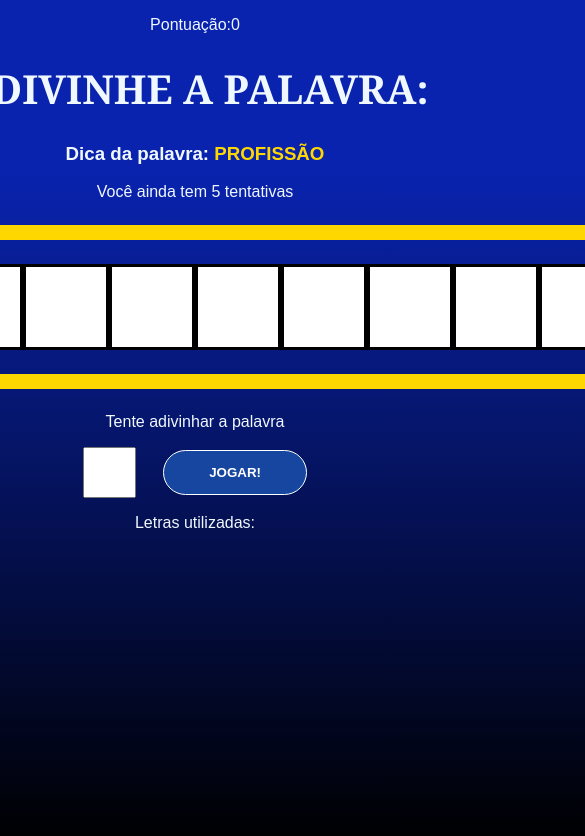
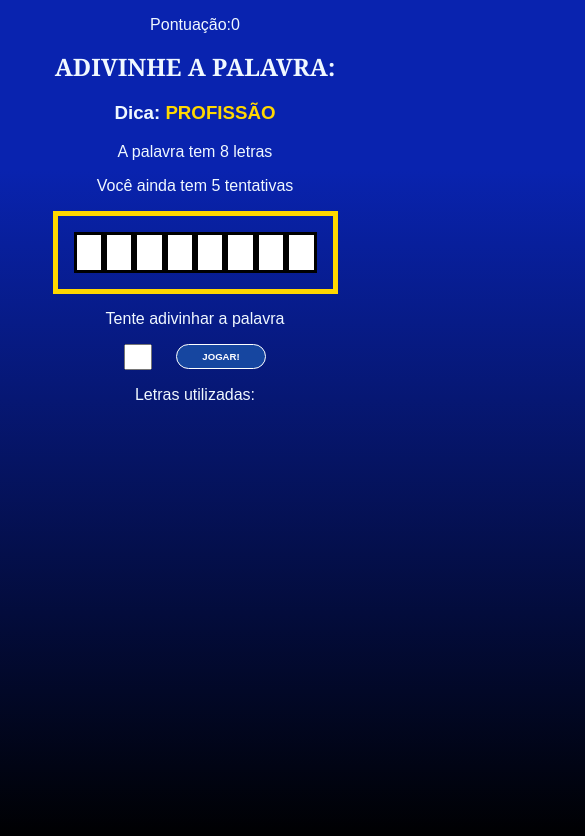
Before and after one commit to danielsouzadsm/secretword, a React (Vite) app: page / in a window 390 px wide. Both pictures are taken after a click on the button "COMEÇAR O JOGO!". Shown: the top 836 px of the page, 585 px wide, since content can reach past the window. Built offline with nearby package versions, Linux system fonts and the light colour scheme.

Commit message:
adição em mais palavras no wordlist

```diff
--- a/src/App.css
+++ b/src/App.css
@@ -1,7 +1,7 @@
-.app{
+.app {
   color: aliceblue;
   display: flex;
-  justify-content:center ;
+  justify-content: center;
   align-items: center;
   text-align: center;
 }
--- a/src/components/GameStart.css
+++ b/src/components/GameStart.css
@@ -1,22 +1,27 @@
-.game h1{
+.game h1 {
     font-size: 2.5em;
     text-transform: uppercase;
-    font-family:Cambria, Cochin, Georgia, Times, 'Times New Roman', serif ;
+    font-family: Cambria, Cochin, Georgia, Times, 'Times New Roman', serif;
 }
-.points span{
+
+.points span {
     font-weight: bold;
 }
-.tip span{
+
+.tip span {
     color: gold;
     text-transform: uppercase;
 }
+
 .wordContainer {
-    margin: 1.5em;
+    margin: 1.2em;
     padding: 1.5em;
     border: 15px solid gold;
     display: flex;
 }
-.letters, .blankSquare{
+
+.letters,
+.blankSquare {
     font-size: 60px;
     line-height: 1.5;
     border: 3px solid black;
@@ -28,16 +33,67 @@
     font-weight: bold;
 }
 
-.latterContainer form{
+.latterContainer form {
     display: flex;
     align-items: center;
     justify-content: center;
 }
-.latterContainer input{
+
+.latterContainer input {
     width: 45px;
     height: 45px;
-    font-size: 1.7em;
+    font-size: 2em;
     text-align: center;
     margin-right: 1em;
     font-weight: 600;
 }
+
+@media(max-width: 720px) {
+    .game h1 {
+        font-size: 1.5em;
+        text-transform: uppercase;
+        font-family: Cambria, Cochin, Georgia, Times, 'Times New Roman', serif;
+    }
+
+    .wordContainer {
+        border: 5px solid gold;
+        width: 30%;
+        margin: 0 auto;
+        padding: 1.0em;
+    }
+
+    .letters,
+    .blankSquare {
+        font-size: 24px;
+        line-height: 1.7;
+        border: 3px solid black;
+        color: black;
+        width: 90px;
+        height: 35px;
+        background-color: white;
+        text-transform: uppercase;
+        font-weight: bold;
+    }
+    .latterContainer input {
+        width: 20px;
+        height: 20px;
+        font-size: 1.5em;
+        text-align: center;
+        margin-right: 1em;
+        font-weight: 600;
+    }
+    button{
+        color: #ffffff;
+        background-color: #1646a0;
+        border: 1px solid #ffffff;
+        padding: 0 25px;
+        height: 25px;
+        transition: .4s;
+        border-radius: 40px;
+        font-weight: bold;
+        cursor: pointer;
+        text-transform: uppercase;
+        font-size: 0.6em;
+    }
+
+}
--- a/src/components/GameStart.jsx
+++ b/src/components/GameStart.jsx
@@ -14,7 +14,7 @@ const GameStart = ({
 
   const [letter, setLetter] = useState('');
   const letterInputRef = useRef(null)
-
+  const letras = letters.length
   const handleSubmit = e => {
     e.preventDefault();
     verificarLetra(letter);
@@ -22,7 +22,6 @@ const GameStart = ({
     letterInputRef.current.focus();
 
   }
-
 
   return (
     <>
@@ -32,9 +31,11 @@ const GameStart = ({
         </p>
         <h1>adivinhe a palavra:</h1>
         <h3 className="tip">
-          Dica da palavra: <span>{pickedCategory}</span>
+          Dica: <span>{pickedCategory}</span>
         </h3>
-        <p>Você ainda tem {chances} tentativas</p>
+        <p>A palavra tem {letras} letras</p>
+        <p>Você ainda tem {chances} tentativas </p>
+
         <div className="wordContainer">
           {letters.map( (letra, i) =>
             letrasCertas.includes(letra) ? (
--- a/src/data/word.jsx
+++ b/src/data/word.jsx
@@ -1,27 +1,23 @@
 export const wordList = {
-    fruta: ['Banana', 'Maçã', 'Mamão', 'Laranja', 'Pitomba'],
-    corpo: ['Braço', 'Perna', 'Tornozelo', 'Pescoço', 'Cabeça'],
-    programação: ['Linguagem', 'Framework', 'JavaScript', 'React', 'Kotlin'],
+    fruta: ['Banana', 'Maçã', 'Mamão', 'Laranja', 'Pitomba','melancia','pêra','Abacate','Tomate','Abacaxi'],
+    corpo: ['Braço', 'Perna', 'Tornozelo', 'Pescoço', 'Cabeça','ombro','joelho','oOlho','Orelha','Panturrilha','Nariz'],
     país: ['Brasil', 'França', 'Alemanha', 'Japão', 'Portugal', 'Canadá', 'Argentina',
         'Espanha', 'Itália', 'México', 'Chile', 'Índia', 'China', 'Rússia', 'Peru',
         'Suécia', 'Noruega', 'Dinamarca', 'Egito', 'Marrocos', 'Austrália', 'Coreia',
         'Colômbia', 'Bolívia', 'Paraguai', 'Uruguai'],
-    música: ['Violão', 'Guitarra', 'Bateria', 'Piano', 'Saxofone'],
     planeta: ['Terra', 'Marte', 'Vênus', 'Júpiter', 'Saturno','Mercúrio','Urano','Neturno'],
     tecnologia: ['Celular', 'Computador', 'Roteador', 'Impressora', 'Smartwatch'],
     filme: ['Predador', 'Titanic', 'Avatar', 'Deadpool', 'Casino'],
     estação: ['Verão', 'Outono', 'Inverno', 'Primavera'],
-    profissão: ['Médico', 'Professor', 'Engenheiro', 'Advogado', 'Arquiteto'],
+    profissão: ['Médico', 'Professor', 'Engenheiro', 'Advogado', 'Arquiteto','Enfermeiro','agricultor','Padeiro','Jardineiro'],
     bebida: ['Água', 'Cerveja', 'Refrigerante', 'Suco', 'Vinho'],
     flor: ['Rosa', 'Margarida', 'Girassol', 'Tulipa', 'Orquídea'],
-    transporte: ['Avião', 'Navio', 'Bicicleta', 'Carro', 'Ônibus'],
     construção: ['Martelo', 'Serra', 'Pregos', 'Cimento', 'Argamassa'],
-    animal: ['Leão', 'Elefante', 'Girafa', 'Tigre', 'Cachorro', 'Gato', 'Pássaro', 'Zebra'],
-    cor: ['Vermelho', 'Azul', 'Verde', 'Amarelo', 'Preto', 'Branco', 'Rosa', 'Cinza'],
+    animal: ['Leão', 'Elefante', 'Girafa', 'Tigre', 'Cachorro', 'Gato', 'Pássaro', 'Zebra','Pato','Cachorro','Papagaio'],
+    cor: ['Vermelho', 'Azul', 'Verde', 'Amarelo', 'Preto', 'Branco', 'Rosa', 'Cinza','roxo','laranja'],
     estado: [ "Acre", "Alagoas", "Amapá", "Amazonas", "Bahia", "Ceará", "Goiás", "Maranhão",
         "Minas"-"Gerais", "Pará", "Paraíba", "Paraná", "Pernambuco", "Piauí", "Rondônia", "Roraima", "Sergipe", "Tocantins"],
     esporte: ['Futebol', 'Basquete', 'Vôlei', 'Natação', 'Atletismo', 'Tênis', 'Futsal', 'Rugby'],
-    alimento: ['Pizza', 'Hambúrguer', 'Sushi', 'Churrasco', 'Sorvete', 'Biscoito', 'Chocolate', 'Bengala'],
-    instrumento: ['Violão', 'Piano', 'Bateria', 'Guitarra', 'Flauta', 'Saxofone', 'Teclado', 'Trompete'],
+    instrumento_musical: ['Violão', 'Piano', 'Bateria', 'Guitarra', 'Flauta', 'Saxofone', 'Teclado', 'Trompete'],
     veículo: ['Carro', 'Avião', 'Barco', 'Moto', 'Caminhão', 'Bicicleta', 'Trator', 'Ônibus'],
 };
```
